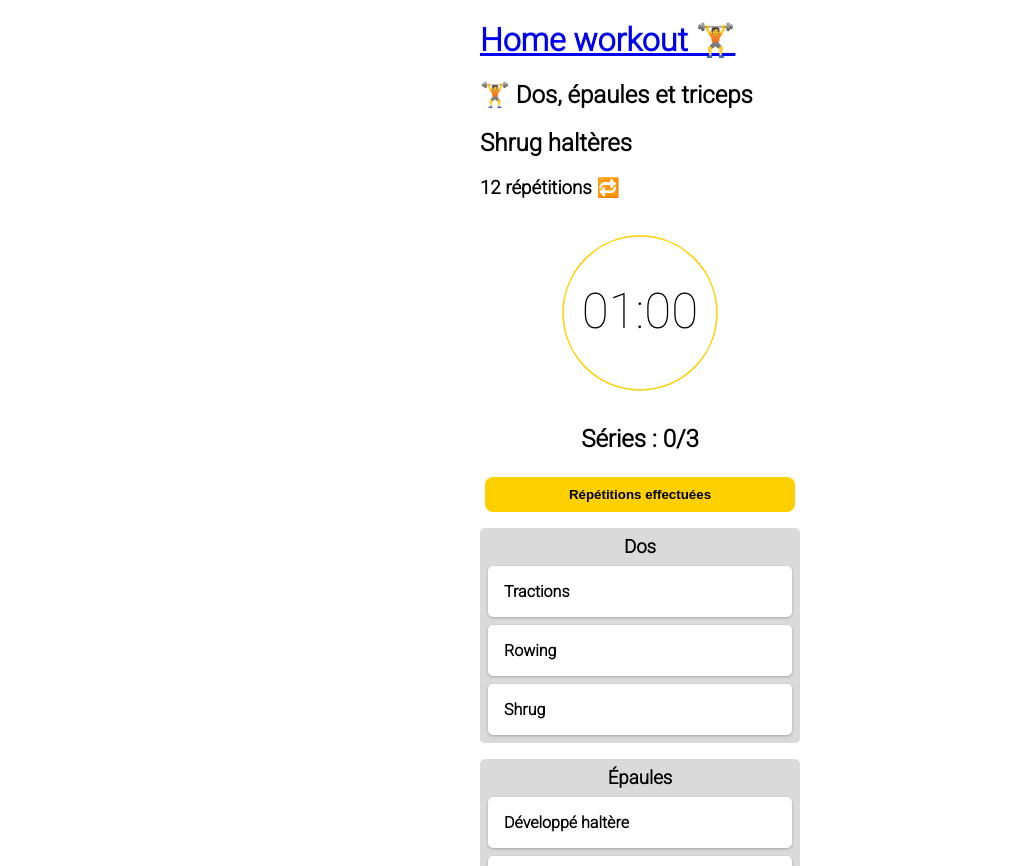
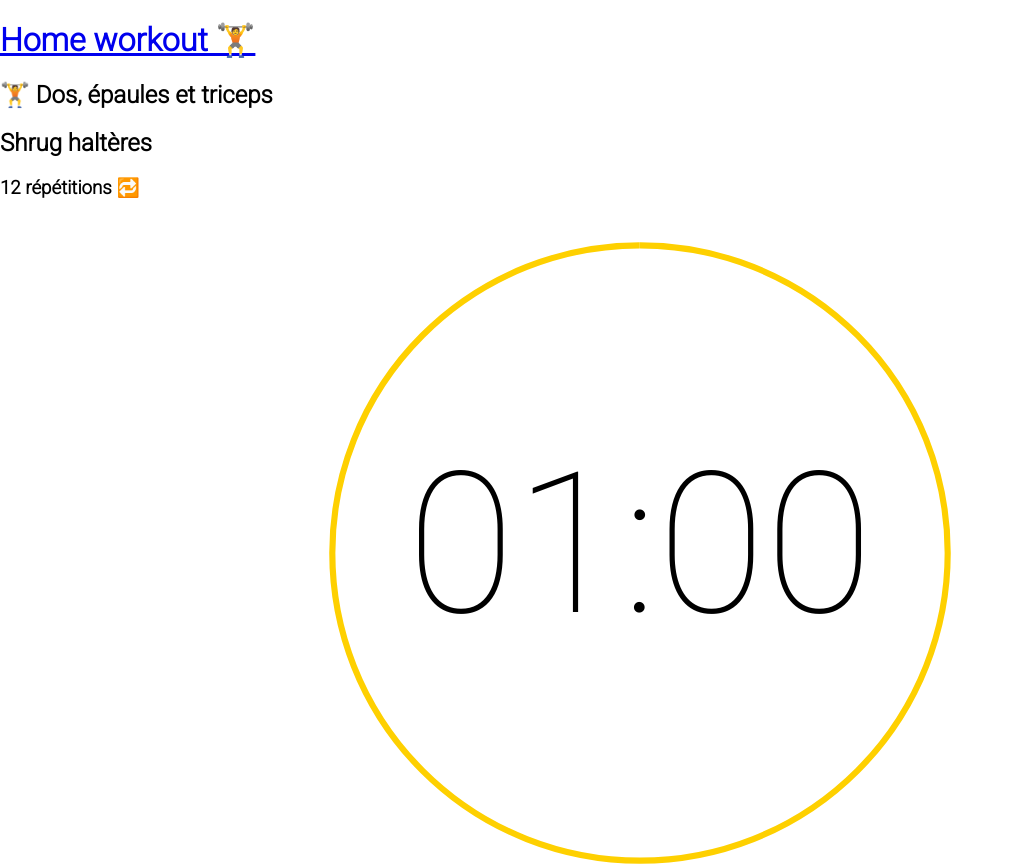
Before and after one commit to lobodol/sport-timer, a Vue app: page /shrug in a window 1280 px wide. Shown: the top 866 px of the page, without its empty margins (0-1014 px from the left). Built offline with nearby package versions, Linux system fonts and the light colour scheme.

Commit message:
style: don't limit screen width to 320px

```diff
--- a/src/style/main.scss
+++ b/src/style/main.scss
@@ -4,12 +4,16 @@
 
 html,
 body {
-  max-width: 320px;
   margin: 0 auto;
   padding: 0;
   font-family: 'Roboto', sans-serif;
+  min-height: 100vh;
 }
 
 * {
   box-sizing: border-box;
 }
+
+.gutter {
+  padding: 20px;
+}
```
